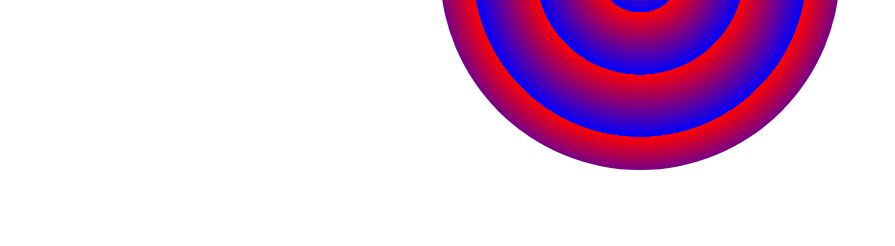
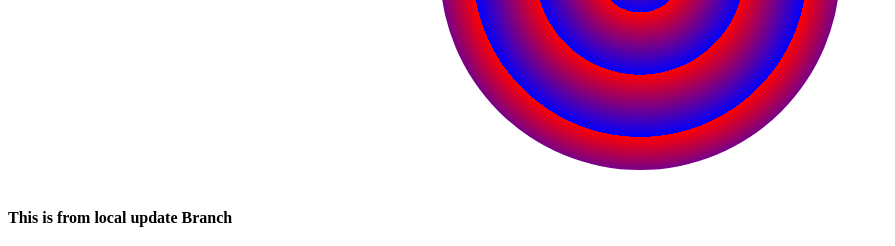
Before and after one commit to jerryola1/early, a plain HTML site: page day14.html in a window 1280 px wide. Shown: the part 238-484 px from the top of the page, without its empty margins (0-895 px from the left). Drawn offline with Linux system fonts and the light colour scheme.

Commit message:
updated day13.html, day14.html from local update branch

```diff
--- a/day14.html
+++ b/day14.html
@@ -14,6 +14,12 @@
         Hello World!
     </div>
 <br>
+
+<section>
+    <h4 class="m-5">
+        This is from local update Branch
+    </h4>
+</section>
     <div class="ass">
             <div class="dpgzyO">
                 <!-- <img src="/img/icon.gif" class="img"> -->
```
Also changed, not shown: day13.html (+1 -1 lines).
